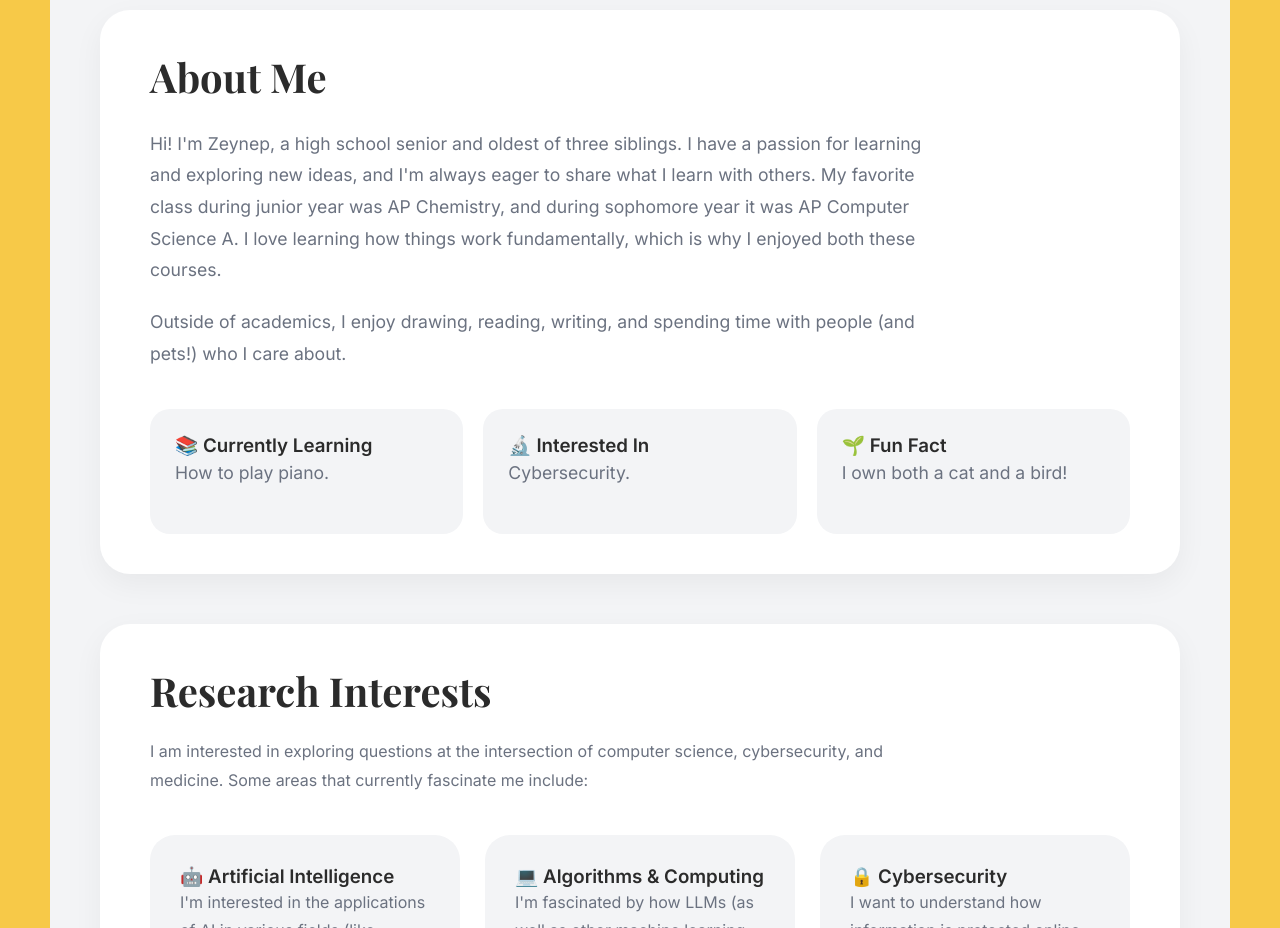
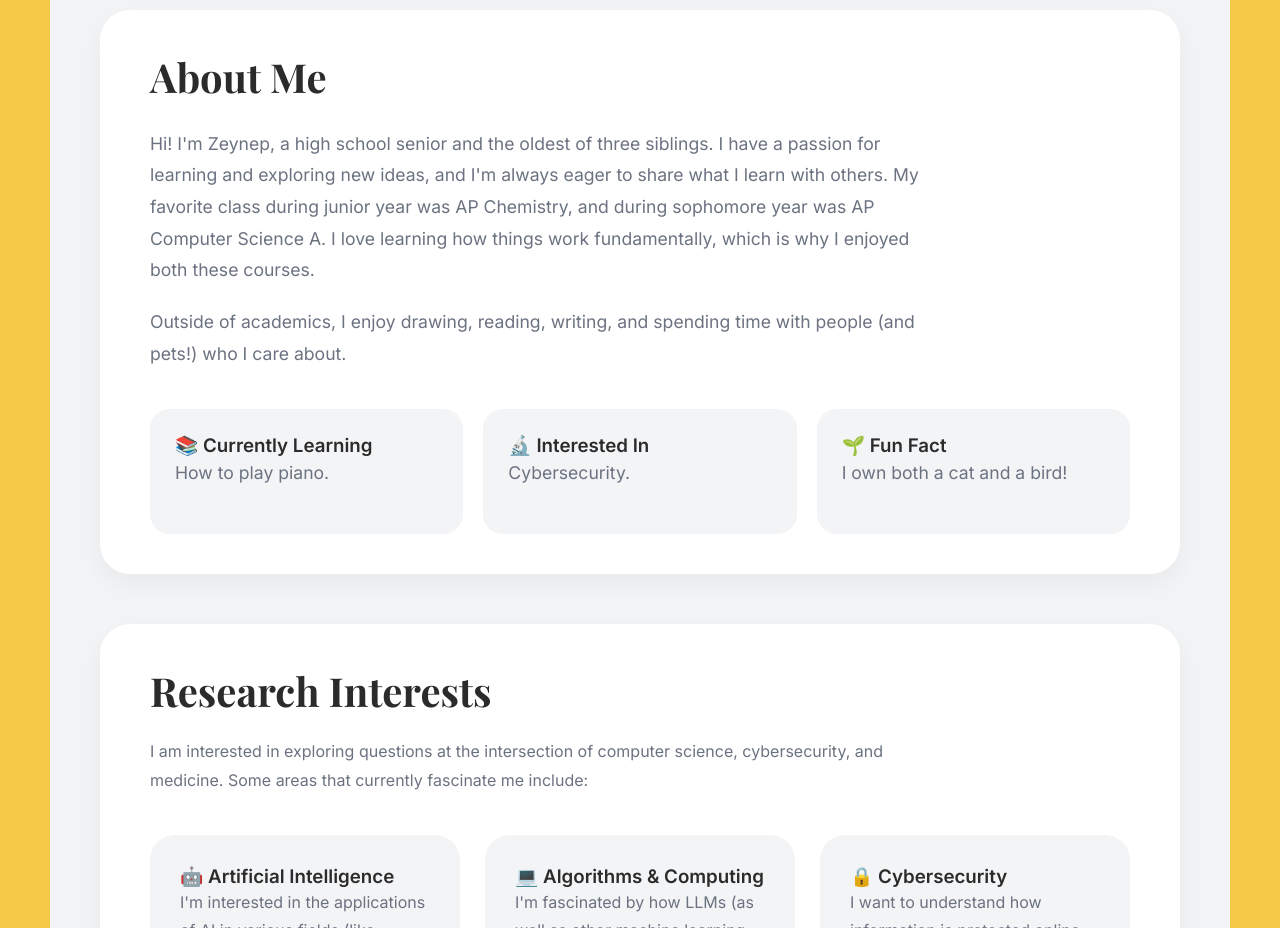
Before and after one commit to z-bilgic/z-bilgic.github.io, a plain HTML site: page v2/index.html in a window 1280 px wide. Shown: the part 840-1768 px from the top of the page. Drawn offline with nearby package versions, Linux system fonts and the light colour scheme.

Commit message:
Fixed grammar.

```diff
--- a/v2/index.html
+++ b/v2/index.html
@@ -50,8 +50,8 @@
     <h2>About Me</h2>
 
     <p>
-        Hi! I'm Zeynep, a high school senior and oldest of three siblings. I have a passion for learning and exploring new ideas, and I'm always eager to share what I learn with others.
-        My favorite class during junior year was AP Chemistry, and during sophomore year it was AP Computer Science A. I love learning how things work fundamentally, which is why I enjoyed both these courses.
+        Hi! I'm Zeynep, a high school senior and the oldest of three siblings. I have a passion for learning and exploring new ideas, and I'm always eager to share what I learn with others.
+        My favorite class during junior year was AP Chemistry, and during sophomore year was AP Computer Science A. I love learning how things work fundamentally, which is why I enjoyed both these courses.
     </p>
 
     <p>
```
